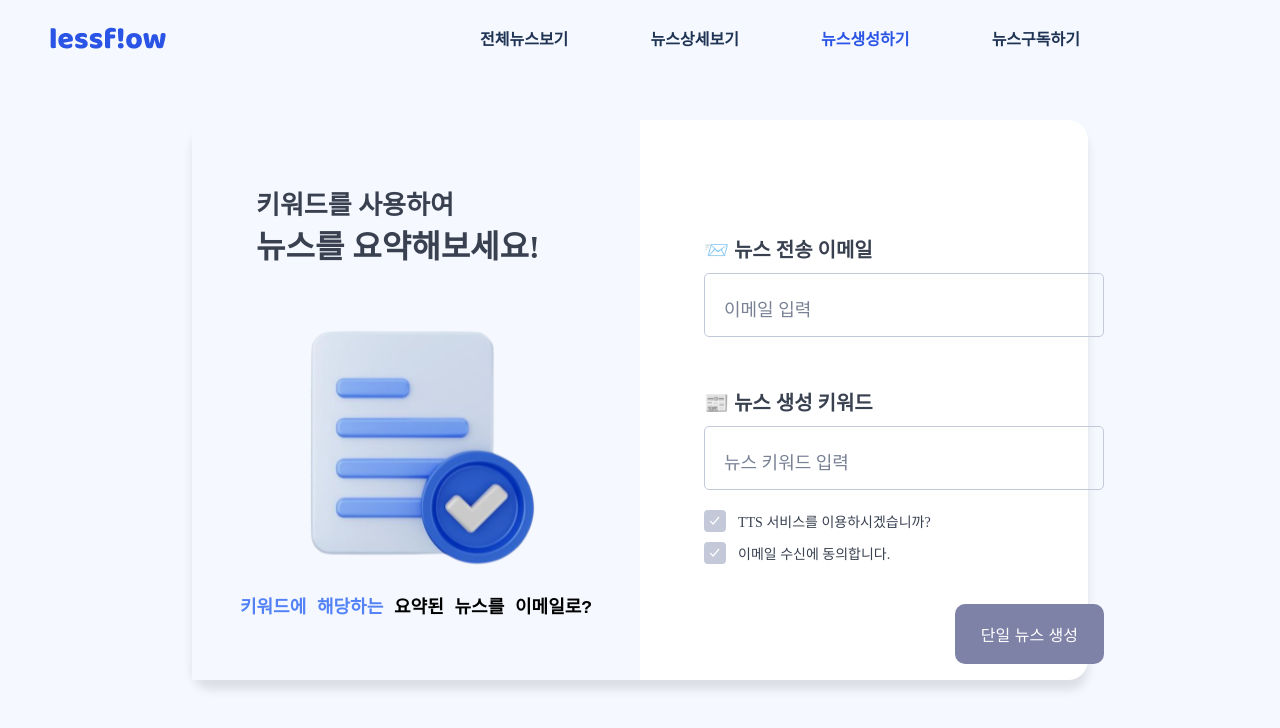
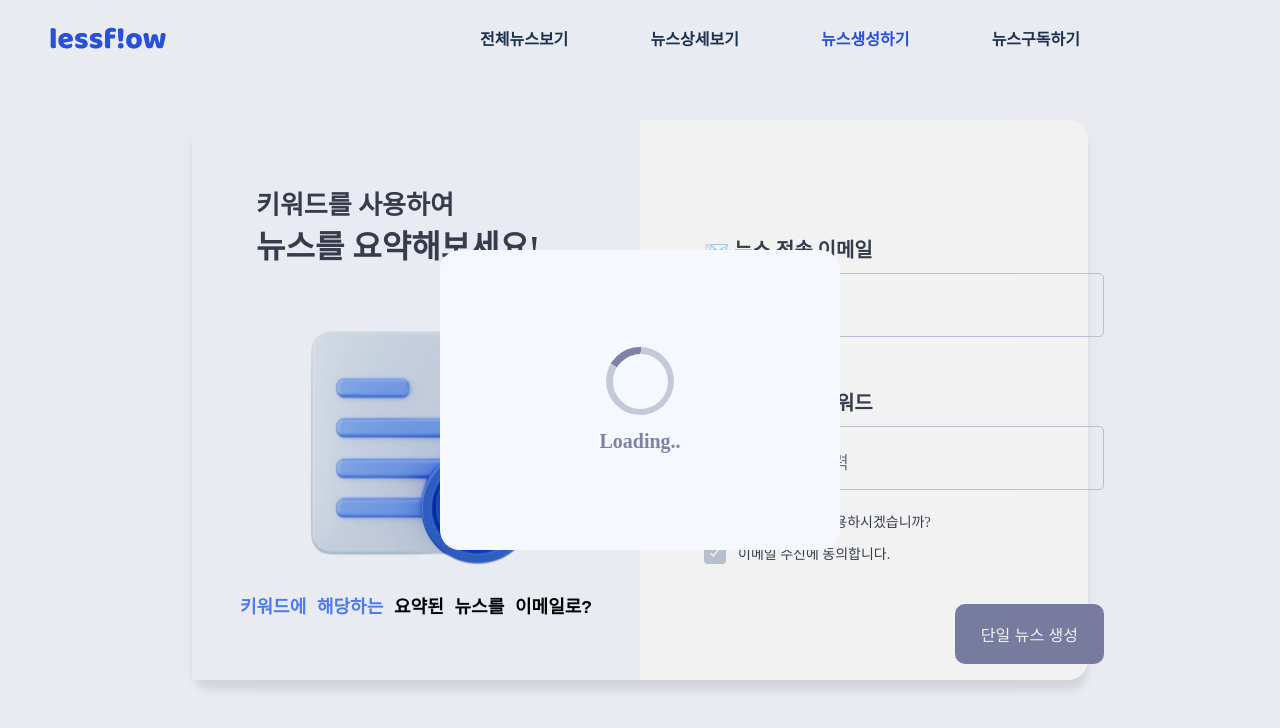
Before and after one commit to EntryCNS/lessflow-frontend-v2, a Next.js app: page /summary in a window 1280 px wide. Shown: the top 728 px of the page. Built offline with nearby package versions, Linux system fonts and the light colour scheme; a web font is replaced by a local one.

Commit message:
Add : Loading

```diff
--- a/src/components/common/Template/SendTemplate/index.tsx
+++ b/src/components/common/Template/SendTemplate/index.tsx
@@ -4,6 +4,9 @@ import { ISendTemplateProps } from "./type";
 import LeftContents from "./LeftContents";
 import EmailIcon from "@/../public/asset/emailIcon.svg";
 import Header from "../../Header";
+import { useRecoilValue } from "recoil";
+import { loadingAtom } from "@/store/loadingAtom";
+import Loading from "../../Loading";
 
 const SendTemplate = ({
   leftContents,
@@ -11,9 +14,11 @@ const SendTemplate = ({
   isSuccess,
   SuccessInfo,
 }: ISendTemplateProps) => {
+  const isLoading = useRecoilValue(loadingAtom);
   return (
     <S.MainContainer>
       <Header />
+      {isLoading && <Loading />}
       <S.SubContainer>
         <LeftContents
           subTitle={leftContents.subTitle}
--- a/src/components/layout/SummaryPage/index.tsx
+++ b/src/components/layout/SummaryPage/index.tsx
@@ -8,6 +8,8 @@ import Button from "@/components/common/Button";
 import * as S from "./style";
 import { summaryCheckHandler } from "@/util/summaryCheckHandler";
 import { sendCreateArticle } from "@/util/apis/SummaryApis";
+import { useSetRecoilState } from "recoil";
+import { loadingAtom } from "@/store/loadingAtom";
 
 const LeftContents: SendTemplateLeftContents = {
   title: "뉴스를 요약해보세요!",
@@ -31,10 +33,14 @@ const SummaryPage = () => {
 
   const [isSuccess, setIsSuccess] = useState<boolean>(false);
 
+  const setLoading = useSetRecoilState(loadingAtom);
+
   const onclickHandler = () => {
+    setLoading(true);
     sendCreateArticle({ email, keyword })
       .then((e) => {
         console.log(e);
+        setLoading(false);
         setIsSuccess(true);
       })
       .catch((e) => {
```
